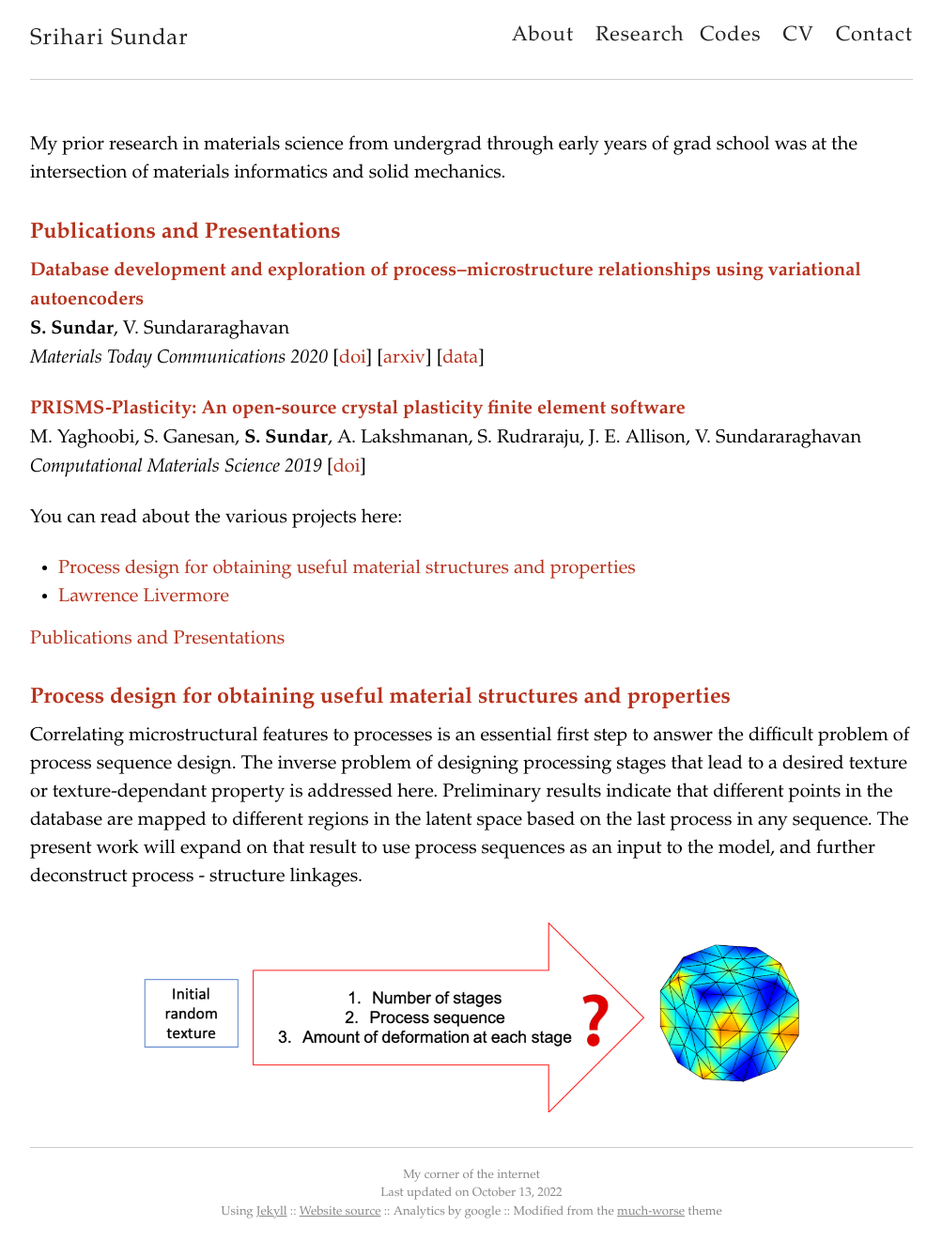
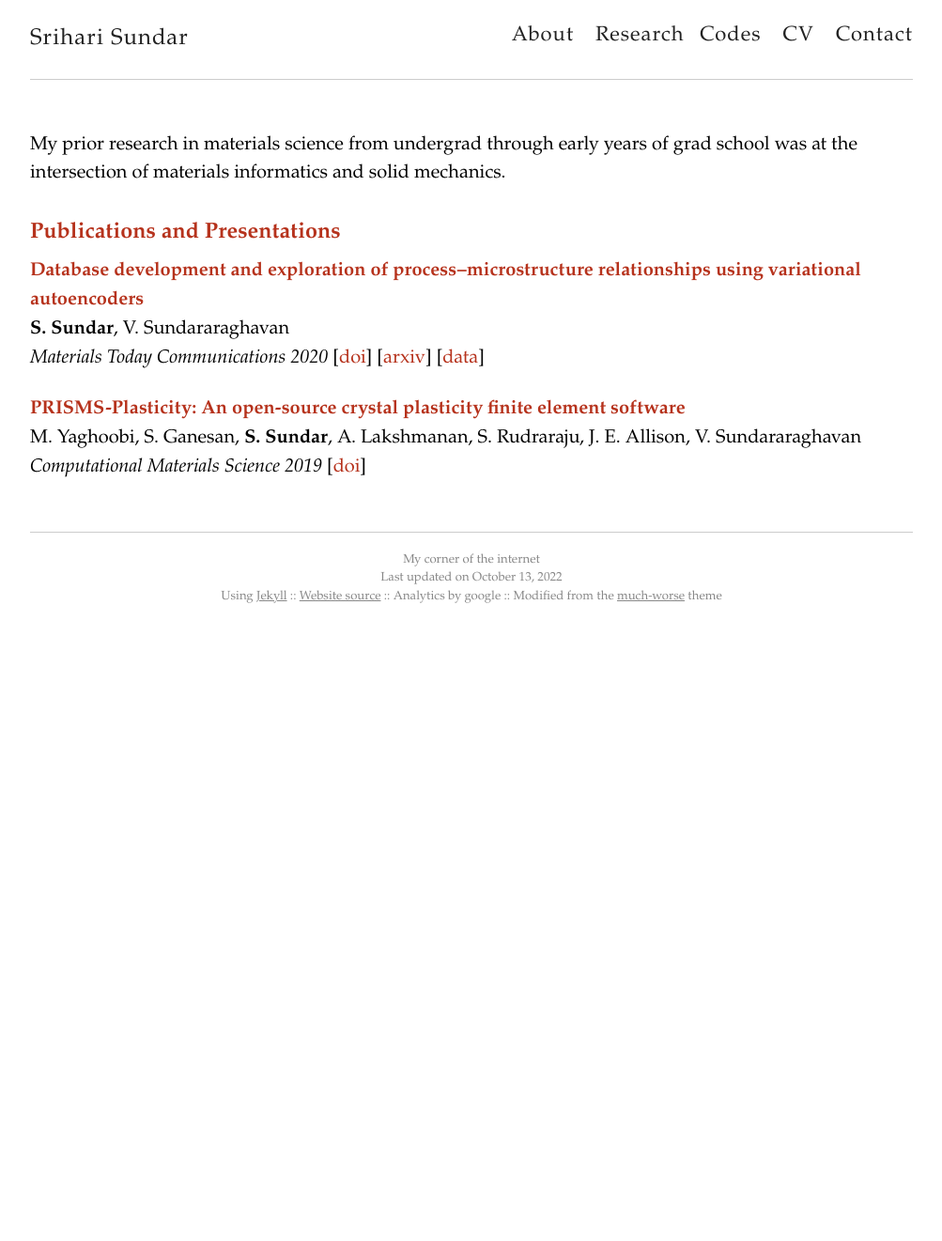
Before and after one commit to sriharisundar/sriharisundar.github.io, a Jekyll site: the page built from materials.md, in a window 1280 px wide. Shown: the whole page at 94% size, without its empty margins (138-1141 px from the left). Built offline with Jekyll 4.4.1, drawn with Linux system fonts in a browser that asks for light colours; after the commit the page ends 900 px from its top, so only the background shows below that.

Commit message:
Remove some info from materials research

```diff
--- a/materials.md
+++ b/materials.md
@@ -21,18 +21,3 @@ My prior research in materials science from undergrad through early years of gra
 {% if pub.media %}<br />Media: {% for article in pub.media %}[[{{article.name}}]({{article.url}})]{% endfor %}{% endif %}
 
 {% endfor %}
-
-You can read about the various projects here:
-* [Process design for obtaining useful material structures and properties](#process)
-* [Lawrence Livermore](#LLNL)
-
-
-[Publications and Presentations](#pubspres)
-
-### <a name="process"> Process design for obtaining useful material structures and properties </a>
-Correlating microstructural features to processes is an essential first step to answer the difficult problem of process sequence design. The inverse problem of designing processing stages that lead to a desired texture or texture-dependant property is addressed here. Preliminary results indicate that different points in the database are mapped to different regions in the latent space based on the last process in any sequence. The present work will expand on that result to use process sequences as an input to the model, and further deconstruct process - structure linkages.
-
-{% include image.html url="/images/processdesign.png" width="700px" align="center" %}
-
-
-{% assign thumbnail="left" %}
```
